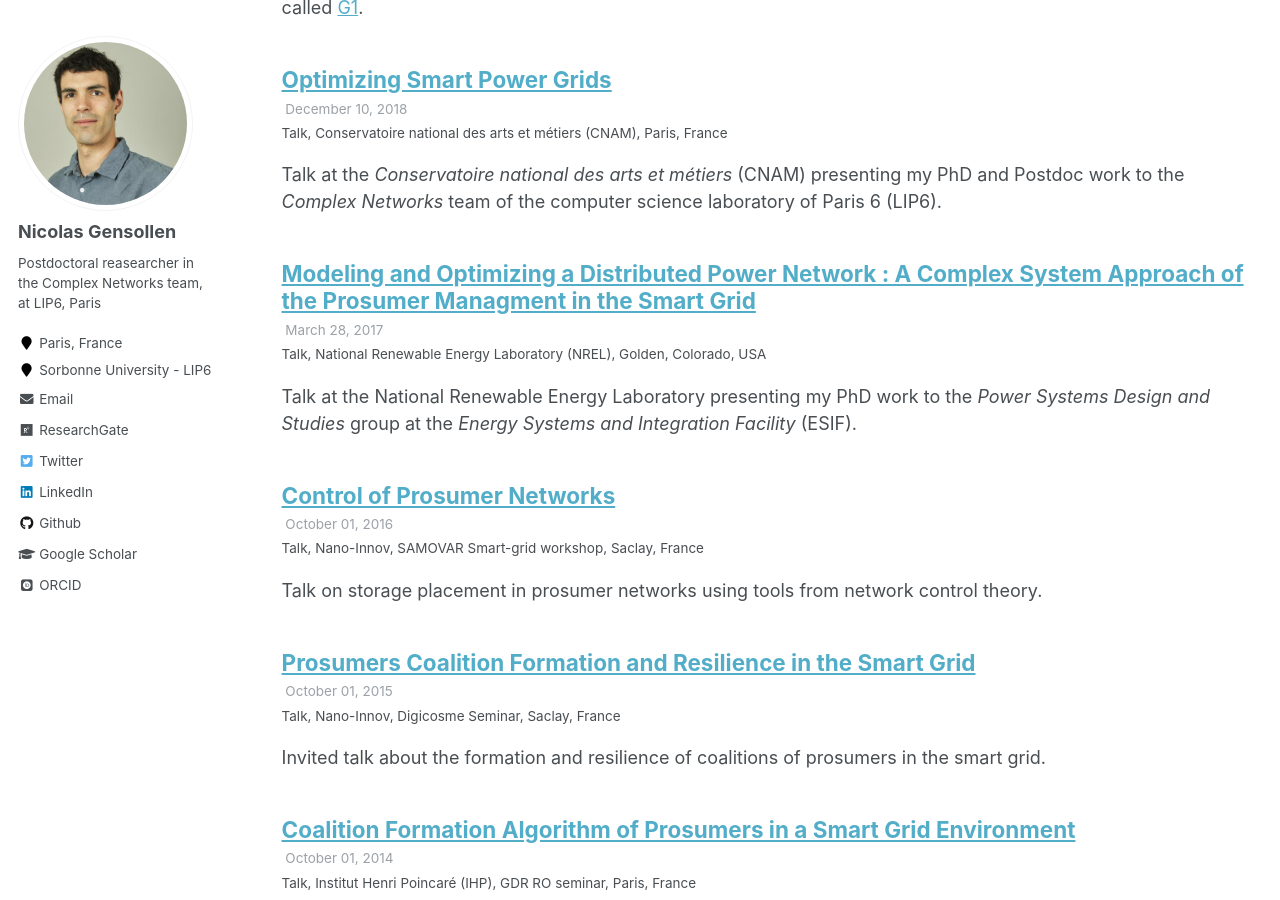
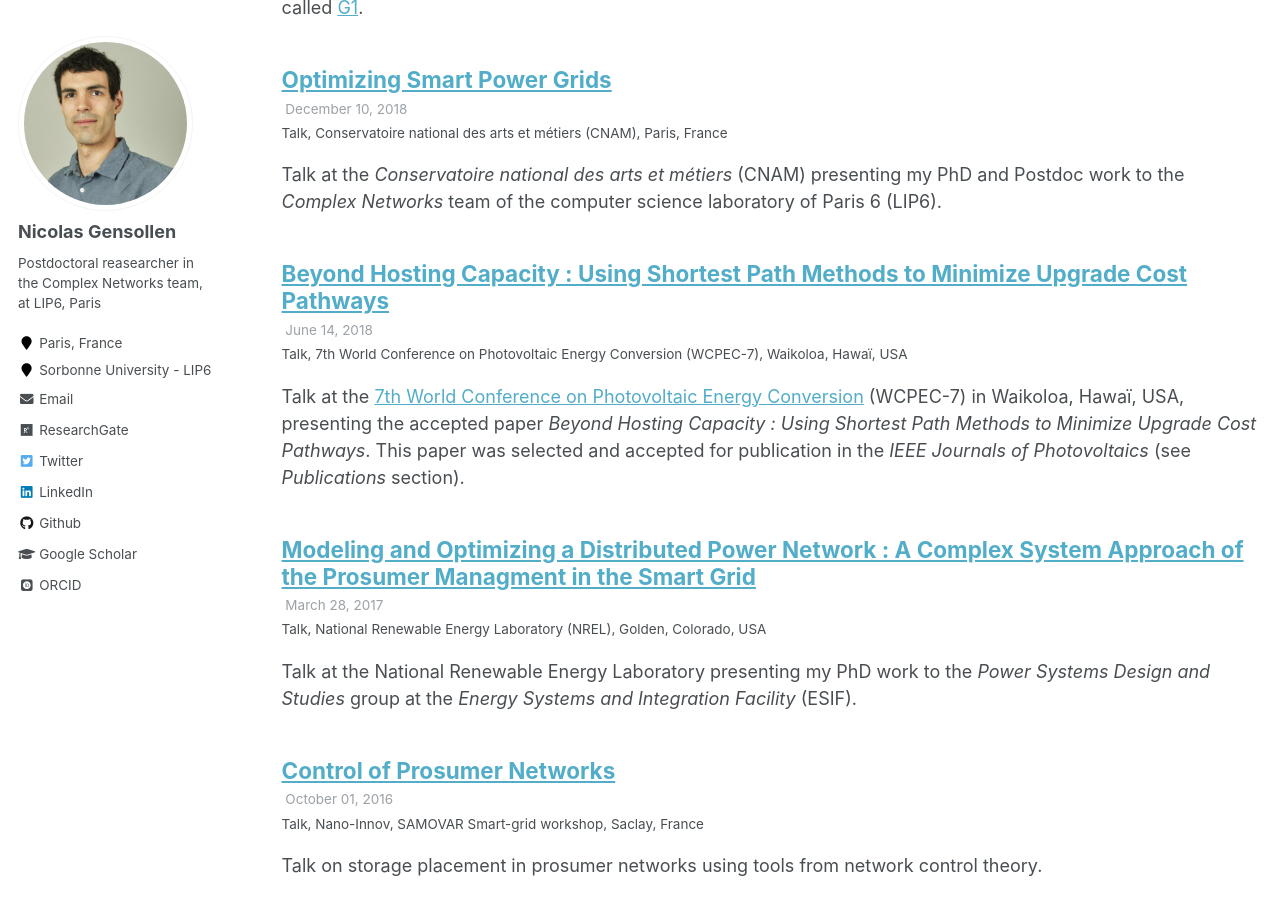
Before and after one commit to NicolasGensollen/nicolasgensollen.github.io, a Jekyll site: the page built from _pages/talks.html, in a window 1280 px wide and 900 px high, scrolled down 441 px. Built offline with Jekyll 4.4.1, drawn with Linux system fonts in a browser that asks for light colours; some web fonts are replaced.

Commit message:
Add missing talk

```diff
--- /dev/null
+++ b/_talks/2018-06-14-talk-6.md
@@ -0,0 +1,13 @@
+---
+title: "Beyond Hosting Capacity : Using Shortest Path Methods to Minimize Upgrade Cost Pathways"
+collection: talks
+type: "Talk"
+permalink: /talks/2018-06-14-talk-6
+venue: "7th World Conference on Photovoltaic Energy Conversion (WCPEC-7)"
+date: 2018-06-14
+location: "Waikoloa, Hawaï, USA"
+---
+
+Talk at the [7th World Conference on Photovoltaic Energy Conversion](http://www.ieee-pvsc.org/WCPEC-7/) (WCPEC-7) in Waikoloa, Hawaï, USA, presenting the accepted paper *Beyond Hosting Capacity : Using Shortest Path Methods to Minimize Upgrade Cost Pathways*. This paper was selected and accepted for publication in the *IEEE Journals of Photovoltaics* (see *Publications* section).
+
+You can get the slides of my talk [here](http://nicolasgensollen.github.io/files/beyond-hosting-capacity-slides.pdf).
```
Also changed, not shown: _journal_publications/2019-05-23-beyond-hosting-capacity-using-shortest-path-methods-to-minimize-upgrade-cost-pathways.md (+1 -1 lines), 1 other file.
